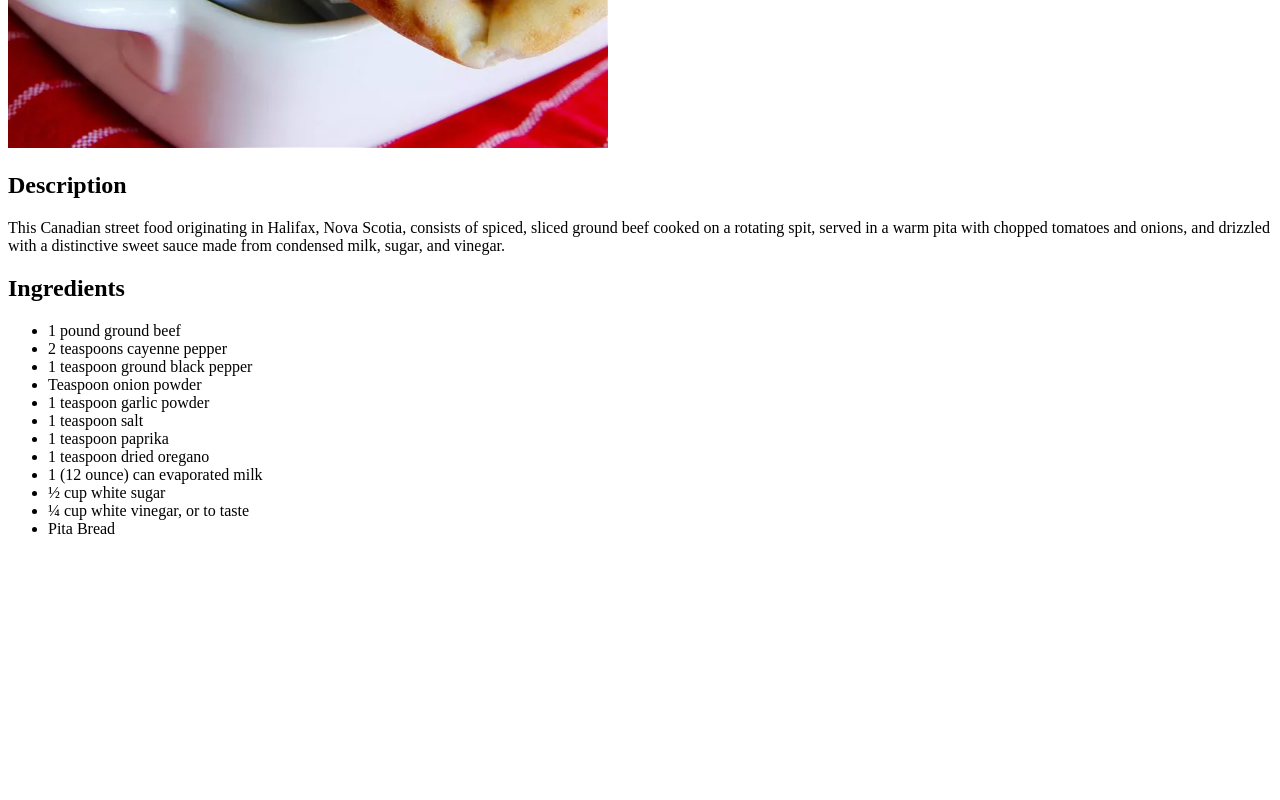
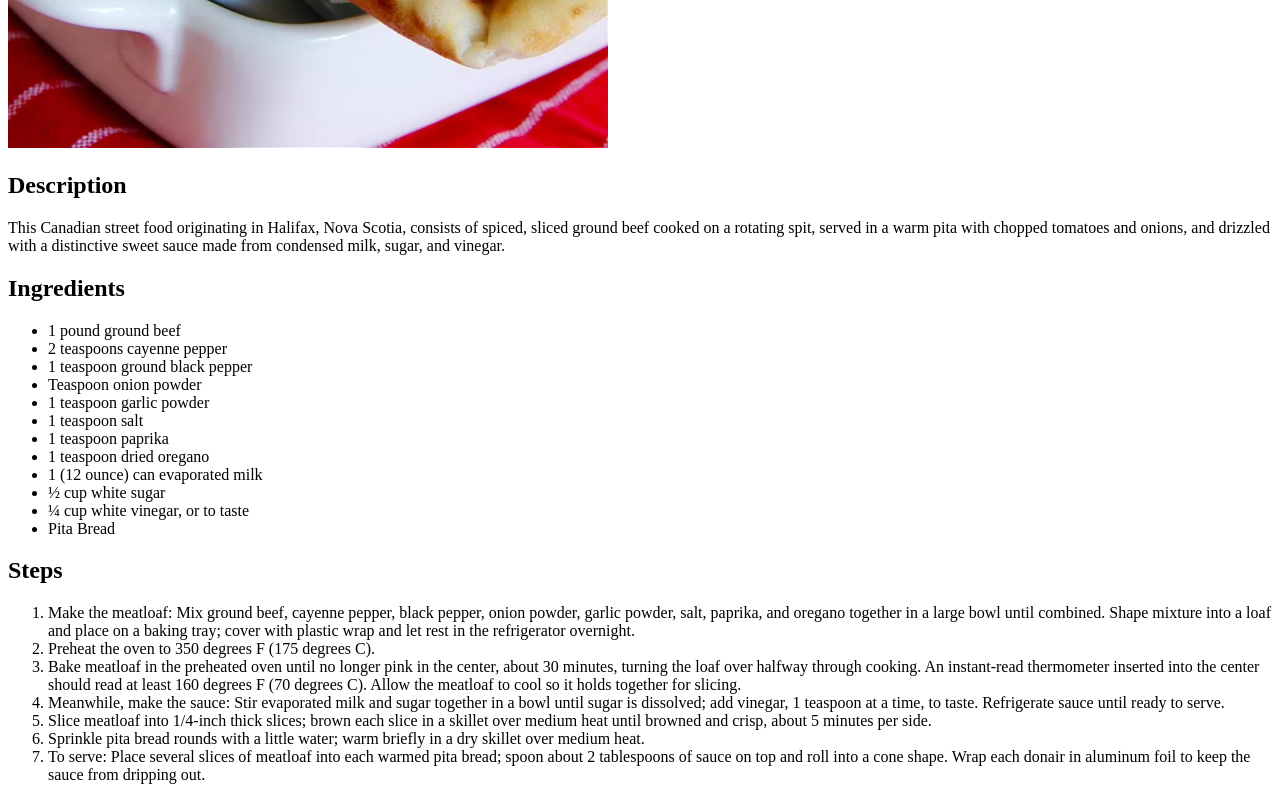
Before and after one commit to JordyNtambwe/odin-recipes, a plain HTML site: page recipes/donair.html in a window 1280 px wide. Shown: the part 508-1308 px from the top of the page. Before the commit the page ends 1062 px from the top, so only its background shows below. Drawn offline with Linux system fonts and the light colour scheme.

Commit message:
created a h2 steps header and underneath, included the steps to make the recipe

```diff
--- a/recipes/donair.html
+++ b/recipes/donair.html
@@ -32,6 +32,29 @@
     <li>¼ cup white vinegar, or to taste</li>
     <li>Pita Bread</li>
   </ul>
+  <h2>Steps</h2>
+  <ol>
+    <li>Make the meatloaf: Mix ground beef, cayenne pepper, black pepper, onion powder, garlic powder, salt, paprika,
+      and oregano together in a
+      large bowl until combined. Shape mixture into a loaf and place on a baking tray; cover with plastic wrap and let
+      rest in the
+      refrigerator overnight.</li>
+    <li>Preheat the oven to 350 degrees F (175 degrees C).</li>
+    <li>Bake meatloaf in the preheated oven until no longer pink in the center, about 30 minutes, turning the loaf over
+      halfway through cooking.
+      An instant-read thermometer inserted into the center should read at least 160 degrees F (70 degrees C).
+      Allow the meatloaf to cool so it holds together for slicing.</li>
+    <li>Meanwhile, make the sauce: Stir evaporated milk and sugar together in a bowl until sugar is dissolved; add
+      vinegar, 1 teaspoon at a time,
+      to taste. Refrigerate sauce until ready to serve.</li>
+    <li>Slice meatloaf into 1/4-inch thick slices; brown each slice in a skillet over medium heat until browned and
+      crisp, about 5 minutes per
+      side.</li>
+    <li>Sprinkle pita bread rounds with a little water; warm briefly in a dry skillet over medium heat.</li>
+    <li>To serve: Place several slices of meatloaf into each warmed pita bread; spoon about 2 tablespoons of sauce on
+      top and roll into a cone
+      shape. Wrap each donair in aluminum foil to keep the sauce from dripping out.</li>
+  </ol>
 </body>
 
 </html>
```
Also changed, not shown: recipes/burger.html (+19 -0 lines), recipes/pizza.html (+9 -0 lines).
